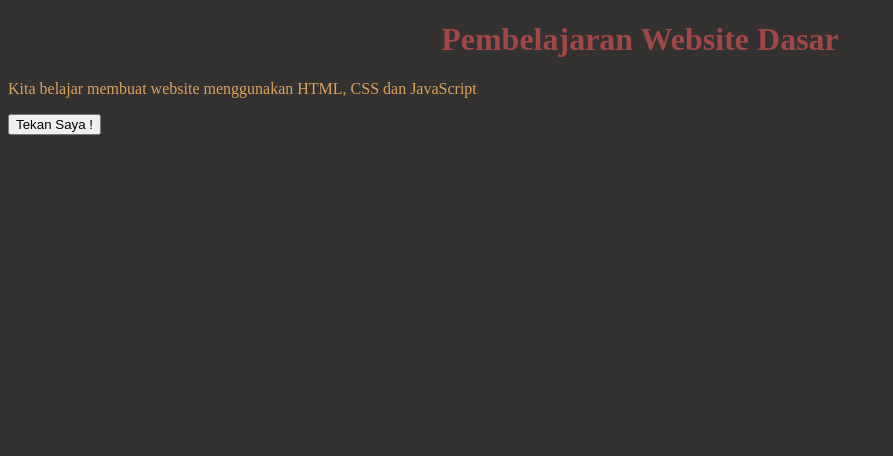
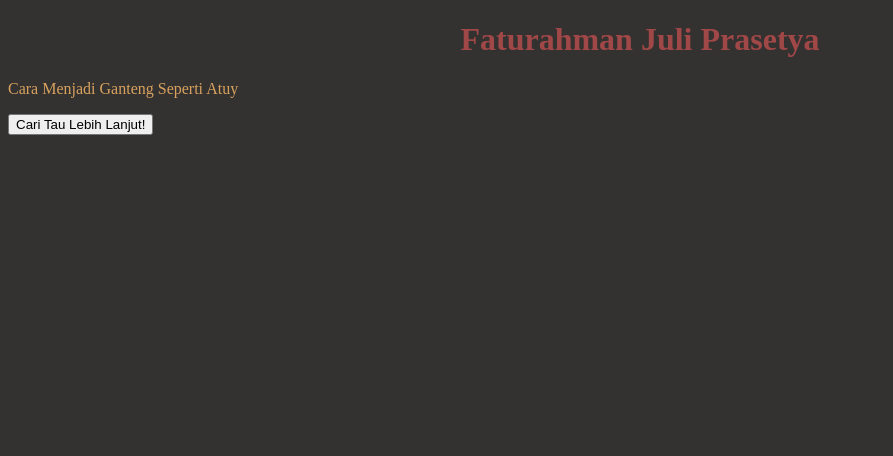
Before and after one commit to maulanasuci3107-ship-it/faturahmanjp, a plain HTML site: page index.html in a window 1280 px wide. Shown: the whole page, without its empty margins (0-893 px from the left). Drawn offline with Linux system fonts and the light colour scheme; grey boxes are pictures that could not be loaded.

Commit message:
Update index.html

```diff
--- a/index.html
+++ b/index.html
@@ -10,12 +10,12 @@
     color: #ED3EF7 !important;
     }
     </style>
-<h1 style="text-align: center;">Pembelajaran Website Dasar</h1>
-<p style="color: #D8A25E;">Kita belajar membuat website menggunakan HTML, CSS dan JavaScript</p>
-<button style=color: #FB4141; background-color: #DBFFCB; border: none; font-size: 24px; font-style: italic; width 250px; height: 50px; border-radius: 10px;" onclick="alert('Halo, selamat datang di website saya !')">Tekan Saya !</button>
+<h1 style="text-align: center;">Faturahman Juli Prasetya</h1>
+<p style="color: #D8A25E;">Cara Menjadi Ganteng Seperti Atuy</p>
+<button style=color: #FB4141; background-color: #DBFFCB; border: none; font-size: 24px; font-style: italic; width 250px; height: 50px; border-radius: 10px;" onclick="alert('CAI WUDHU')">Cari Tau Lebih Lanjut!</button>
 <br><br>
 <marquee direction="right">
-  <img src="https://w7.pngwing.com/pngs/13/441/png-transparent-cat-kitten-cat-image-file-formats-animals-cat-like-mammal-thumbnail.png" alt="bike" style="width; 200px;">
+  <img src="https://png.pngtree.com/png-clipart/20220220/original/pngtree-the-betta-fish-png-no-background-free-download-png-image_7271942.png" alt="bike" style="width; 200px;">
 
 </body>
 </html>
```
